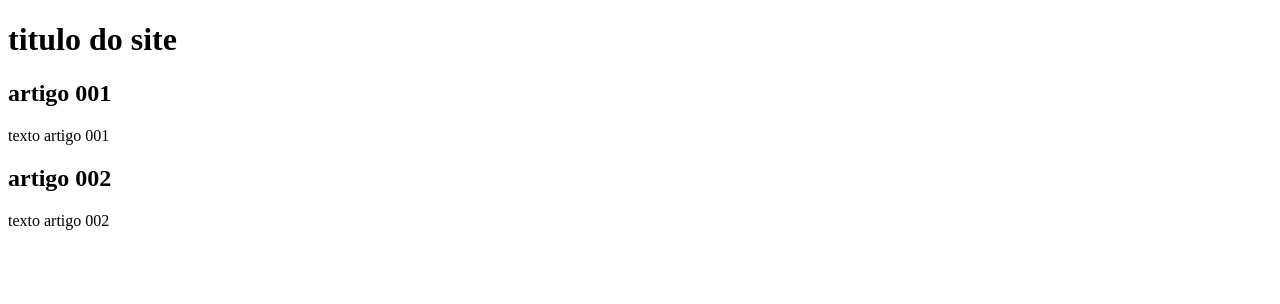
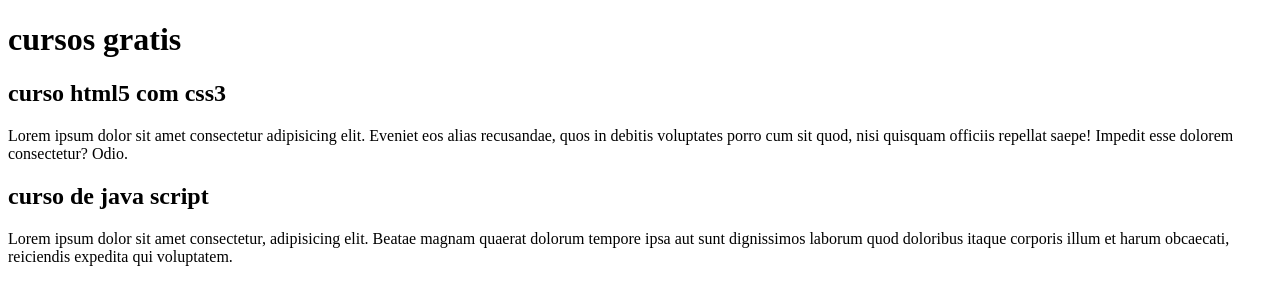
Before and after one commit to Triponrick/projeto-site, a plain HTML site: page index.HTML in a window 1280 px wide. Drawn offline with Linux system fonts and the light colour scheme.

Commit message:
comecei a escrever o conteudo

```diff
--- a/index.HTML
+++ b/index.HTML
@@ -8,15 +8,15 @@
 <body>
        <main>
         <header>
-            <h1>titulo do site</h1>
+            <h1>cursos gratis</h1>
         </header>
         <article>
-        <h2>artigo 001</h2>
-        <p>texto artigo 001</p>
+        <h2>curso html5 com css3</h2>
+        <p>Lorem ipsum dolor sit amet consectetur adipisicing elit. Eveniet eos alias recusandae, quos in debitis voluptates porro cum sit quod, nisi quisquam officiis repellat saepe! Impedit esse dolorem consectetur? Odio.</p>
         </article>
         <article>
-            <h2>artigo 002</h2>
-            <p>texto artigo 002</p>
+            <h2>curso de java script</h2>
+            <p>Lorem ipsum dolor sit amet consectetur, adipisicing elit. Beatae magnam quaerat dolorum tempore ipsa aut sunt dignissimos laborum quod doloribus itaque corporis illum et harum obcaecati, reiciendis expedita qui voluptatem.</p>
         </article>
        </main>
 </body>
```
